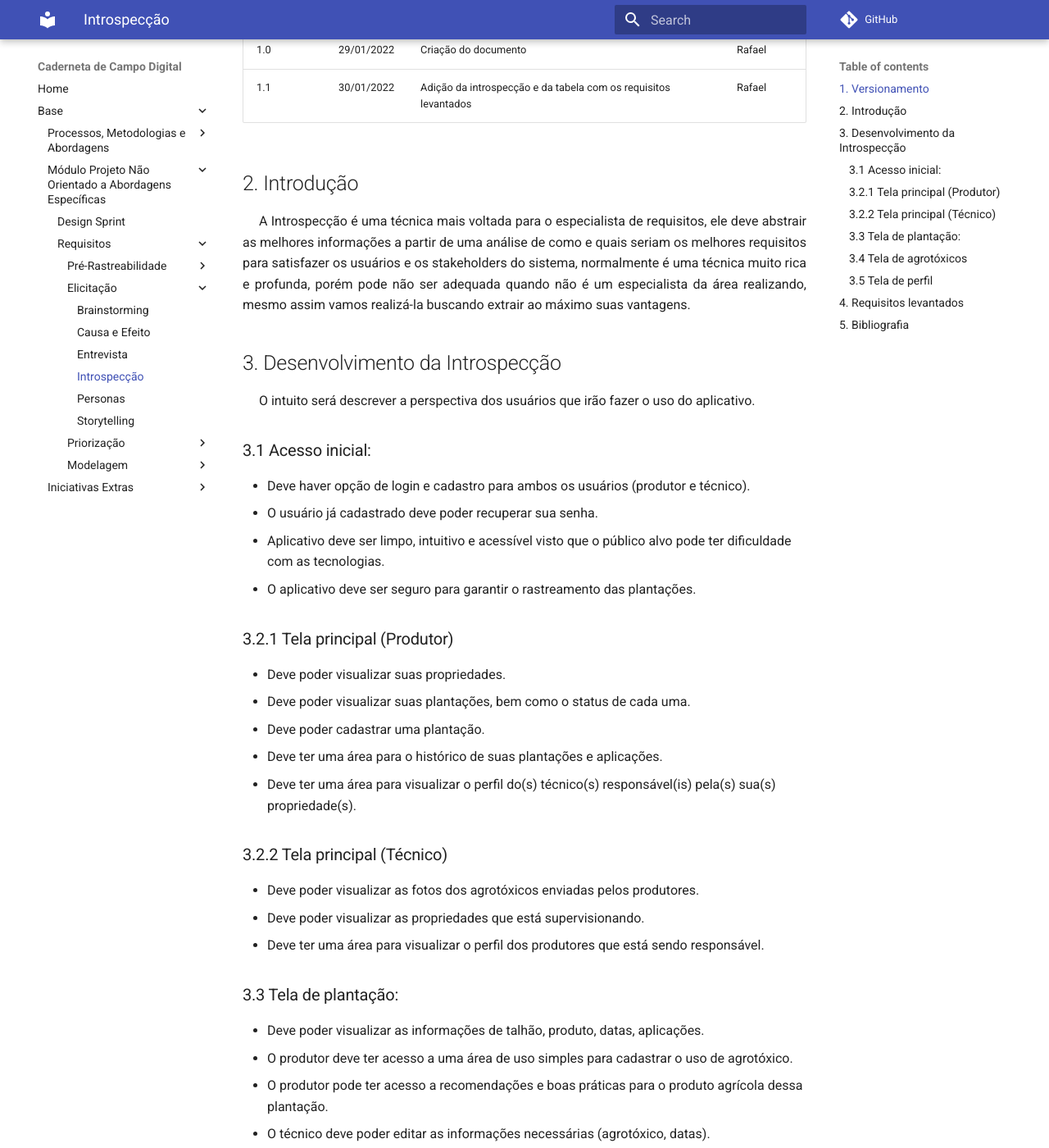
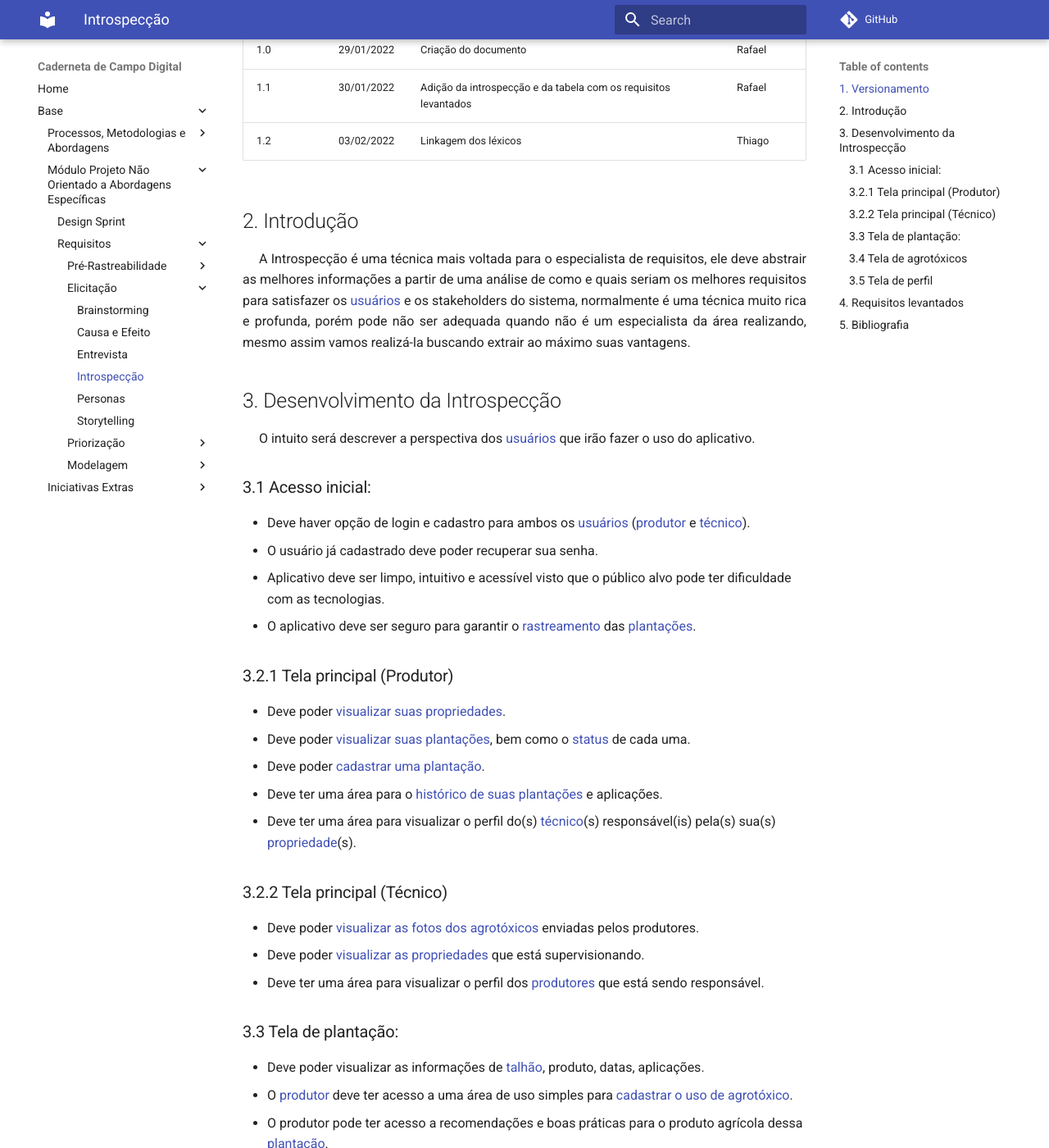
Before and after one commit to UnBArqDsw2021-2/2021.2_G4_CadernetaDeCampoDigital_docs, an MkDocs documentation site: the page built from docs/requisitos/elicitacao/introspeccao.md, in a window 1280 px wide and 1400 px high, scrolled down 238 px. Shown: the whole window at 82% size. Built offline with MkDocs 1.6.1 and Material for MkDocs 9.7.7, drawn with Linux system fonts in a browser that asks for light colours; comment, search, counter and statistics services are not loaded; some of the changed text lies outside the part shown.

Commit message:
#26 linkando lexicos na introspeccao

```diff
--- a/docs/requisitos/elicitacao/introspeccao.md
+++ b/docs/requisitos/elicitacao/introspeccao.md
@@ -5,76 +5,77 @@ Versão|Data|Descrição|Autor(es)
 ------|----|---------|--------
 1.0   | 29/01/2022 | Criação do documento | Rafael
 1.1   | 30/01/2022 | Adição da introspecção e da tabela com os requisitos levantados| Rafael
+1.2   | 03/02/2022 | Linkagem dos léxicos| Thiago
 
 ## 2. Introdução
 
-<p style="text-align: justify; text-indent: 20px">A Introspecção é uma técnica mais voltada para o especialista de requisitos, ele deve abstrair as melhores informações a partir de uma análise de como e quais seriam os melhores requisitos para satisfazer os usuários e os stakeholders do sistema, normalmente é uma técnica muito rica e profunda, porém pode não ser adequada quando não é um especialista da área realizando, mesmo assim vamos realizá-la buscando extrair ao máximo suas vantagens. </p>
+<p style="text-align: justify; text-indent: 20px">A Introspecção é uma técnica mais voltada para o especialista de requisitos, ele deve abstrair as melhores informações a partir de uma análise de como e quais seriam os melhores requisitos para satisfazer os <a href="../../modelagem/lexicos#usuario">usuários</a> e os stakeholders do sistema, normalmente é uma técnica muito rica e profunda, porém pode não ser adequada quando não é um especialista da área realizando, mesmo assim vamos realizá-la buscando extrair ao máximo suas vantagens. </p>
 
 ## 3. Desenvolvimento da Introspecção
 
-<p style="text-align: justify; text-indent: 20px"> O intuito será descrever a perspectiva dos usuários que irão fazer o uso do aplicativo.</p>
+<p style="text-align: justify; text-indent: 20px"> O intuito será descrever a perspectiva dos <a href="../../modelagem/lexicos#usuario">usuários</a> que irão fazer o uso do aplicativo.</p>
 
 ### 3.1 Acesso inicial:
 
-* Deve haver opção de login e cadastro para ambos os usuários (produtor e técnico).
+* Deve haver opção de login e cadastro para ambos os <a href="../../modelagem/lexicos#usuario">usuários</a> (<a href="../../modelagem/lexicos#produtor">produtor</a> e <a href="../../modelagem/lexicos#tecnico">técnico</a>).
 * O usuário já cadastrado deve poder recuperar sua senha.
 * Aplicativo deve ser limpo, intuitivo e acessível visto que o público alvo pode ter dificuldade com as tecnologias.
-* O aplicativo deve ser seguro para garantir o rastreamento das plantações.
+* O aplicativo deve ser seguro para garantir o <a href="../../modelagem/lexicos#rastreabilidade">rastreamento</a> das <a href="../../modelagem/lexicos#plantio">plantações</a>.
 
 ### 3.2.1 Tela principal (Produtor)
 
-* Deve poder visualizar suas propriedades.
-* Deve poder visualizar suas plantações, bem como o status de cada uma.
-* Deve poder cadastrar uma plantação.
-* Deve ter uma área para o histórico de suas plantações e aplicações.
-* Deve ter uma área para visualizar o perfil do(s) técnico(s) responsável(is) pela(s) sua(s) propriedade(s).
+* Deve poder <a href="../../modelagem/lexicos#visualizar_propriedade">visualizar suas propriedades</a>.
+* Deve poder <a href="../../modelagem/lexicos#visualizar_plantio">visualizar suas plantações</a>, bem como o <a href="../../modelagem/lexicos#plantio_plantado">status</a> de cada uma.
+* Deve poder <a href="../../modelagem/lexicos#cadastrar_plantio">cadastrar uma plantação</a>.
+* Deve ter uma área para o <a href="../../modelagem/lexicos#visualizar_plantio">histórico de suas plantações</a> e aplicações.
+* Deve ter uma área para visualizar o perfil do(s) <a href="../../modelagem/lexicos#tecnico">técnico</a>(s) responsável(is) pela(s) sua(s) <a href="../../modelagem/lexicos#propriedade">propriedade</a>(s).
 
 ### 3.2.2 Tela principal (Técnico)
 
-* Deve poder visualizar as fotos dos agrotóxicos enviadas pelos produtores.
-* Deve poder visualizar as propriedades que está supervisionando.
-* Deve ter uma área para visualizar o perfil dos produtores que está sendo responsável.
+* Deve poder <a href="../../modelagem/lexicos#analisar_aplicacao_agrotoxico">visualizar as fotos dos agrotóxicos</a> enviadas pelos produtores.
+* Deve poder <a href="../../modelagem/lexicos#visualizar_propriedade">visualizar as propriedades</a> que está supervisionando.
+* Deve ter uma área para visualizar o perfil dos <a href="../../modelagem/lexicos#produtor">produtores</a> que está sendo responsável.
 
 ### 3.3 Tela de plantação:
-* Deve poder visualizar as informações de talhão, produto, datas, aplicações.
-* O produtor deve ter acesso a uma área de uso simples para cadastrar o uso de agrotóxico.
-* O produtor pode ter acesso a recomendações e boas práticas para o produto agrícola dessa plantação.
-* O técnico deve poder editar as informações necessárias (agrotóxico, datas).
+* Deve poder visualizar as informações de <a href="../../modelagem/lexicos#talhao">talhão</a>, produto, datas, aplicações.
+* O <a href="../../modelagem/lexicos#produtor">produtor</a> deve ter acesso a uma área de uso simples para <a href="../../modelagem/lexicos#aplicar_agrotoxico">cadastrar o uso de agrotóxico</a>.
+* O produtor pode ter acesso a recomendações e boas práticas para o produto agrícola dessa <a href="../../modelagem/lexicos#plantio">plantação</a>.
+* O técnico deve poder editar as informações necessárias (<a href="../../modelagem/lexicos#agrotoxico">agrotóxico</a>, datas).
 * Deve poder adicionar data de colheita encerrando essa plantação.
 
 ### 3.4 Tela de agrotóxicos
 
-* O produtor deve ter a opção de cadastrar apenas a foto do agrotóxico e a data da aplicação.
+* O <a href="../../modelagem/lexicos#produtor">produtor</a> deve ter a opção de cadastrar apenas a foto do agrotóxico e a data da aplicação.
 * O produtor pode programar o uso de um agrotóxico.
 * O técnico deve poder editar todas as informações, exceto a foto cadastrada.
 * A interface deve ter boa usabilidade para garantir uma boa rastreabilidade.
 
 ### 3.5 Tela de perfil
-* O usuário deve poder editar suas informações pessoais.
-* O usuário deve ter acesso a informações pertinentes ao uso do app (plantações concluídas, agrotóxicos utilizados).
+* O <a href="../../modelagem/lexicos#usuario">usuário</a> deve poder editar suas informações pessoais.
+* O usuário deve ter acesso a informações pertinentes ao uso do app (<a href="../../modelagem/lexicos#plantio_finalizado">plantações concluídas</a>, <a href="../../modelagem/lexicos#aplicacao_agrotoxico">agrotóxicos utilizados</a>).
 
 
 ## 4. Requisitos levantados
 |ID|Descrição|Tipo de Requisito
 |--|--|--|
-|I01|Cadastro e login de usuário com opção de recuperar senha|RF|
-|I02|O produtor deve visualizar suas propriedades|RF|
-|I03|O produtor deve cadastrar uma plantação|RF|
-|I04|O produtor pode visualizar o histórico de suas plantações e agrotóxicos|RF|
-|I05|O produtor pode visualizar o perfil do técnico que está monitorando sua propriedade|RF|
-|I06|O produtor pode visualizar o status de cada plantação|RF|
-|I07|O produtor deve cadastrar o uso do agrotóxico com foto e data apenas|RF|
-|I08|O técnico deve ter acesso a foto dos agrotóxicos enviadas pelos produtores|RF|
-|I09|O técnico deve visualizar as propriedades supervisionadas por ele|RF|
+|I01|Cadastro e login de <a href="../../modelagem/lexicos#usuario">usuário</a> com opção de recuperar senha|RF|
+|I02|O <a href="../../modelagem/lexicos#produtor">produtor</a> deve visualizar suas <a href="../../modelagem/lexicos#propriedade">propriedades</a>|RF|
+|I03|O produtor deve <a href="../../modelagem/lexicos#cadastrar_plantio">cadastrar uma plantação</a>|RF|
+|I04|O produtor pode visualizar o histórico de suas <a href="../../modelagem/lexicos#visualizar_plantio">plantações</a> e <a href="../../modelagem/lexicos#visualizar_aplicacao_agrotoxico">agrotóxicos</a>|RF|
+|I05|O produtor pode visualizar o perfil do <a href="../../modelagem/lexicos#tecnico">técnico</a> que está monitorando sua propriedade|RF|
+|I06|O produtor pode visualizar o <a href="../../modelagem/lexicos#plantio_plantado">status de cada plantação</a>|RF|
+|I07|O produtor deve <a href="../../modelagem/lexicos#aplicar_agrotoxico">cadastrar o uso do agrotóxico</a> com foto e data apenas|RF|
+|I08|O técnico deve ter <a href="../../modelagem/lexicos#analisar_aplicacao_agrotoxico">acesso a foto dos agrotóxicos</a> enviadas pelos produtores|RF|
+|I09|O técnico deve <a href="../../modelagem/lexicos#visualizar_propriedade">visualizar as propriedades</a> supervisionadas por ele|RF|
 |I10|O aplicativo deve ter uso simples|RNF|
-|I11|O usuário deve visualizar as informações das plantações responsáveis|RF|
+|I11|O usuário deve <a href="../../modelagem/lexicos#visualizar_plantio">visualizar as informações das plantações</a> responsáveis|RF|
 |I12|O produtor pode ter acesso a recomendações e boas práticas para o produto agrícola plantado|RF|
-|I13|O produtor deve adicionar a data de colheita encerrando a plantação|RF|
+|I13|O produtor deve adicionar a data de colheita <a href="../../modelagem/lexicos#plantio_finalizado">encerrando a plantação</a>|RF|
 |I14|O produtor pode programar o uso de um agrotóxico |RF|
 |I15|O técnico deve  editar as informações necessárias da plantação e do agrotóxico |RF|
 |I16|O usuário pode editar suas informações pessoais|RF|
-|I17|O usuário deve ter acesso a informações pertinentes ao uso do app (plantações concluídas, agrotóxicos utilizados)|RF|
-|I18|O aplicativo deve ser seguro para garantir o rastreamento das plantações|RNF|
+|I17|O usuário deve ter acesso a informações pertinentes ao uso do app (<a href="../../modelagem/lexicos#plantio_finalizado">plantações concluídas</a>, <a href="../../modelagem/lexicos#aplicacao_agrotoxico">agrotóxicos utilizados</a>)|RF|
+|I18|O aplicativo deve ser seguro para garantir o <a href="../../modelagem/lexicos#cardeneta_de_campo">rastreamento das plantações</a>|RNF|
 |I19|O aplicativo deve ser intuitivo|RNF|
 |I20|O aplicativo deve ser acessível|RNF|
 <h6 align = "center">Tabela 1: Tabela contendo os requisitos levantados pela introspecção</h6>
```
